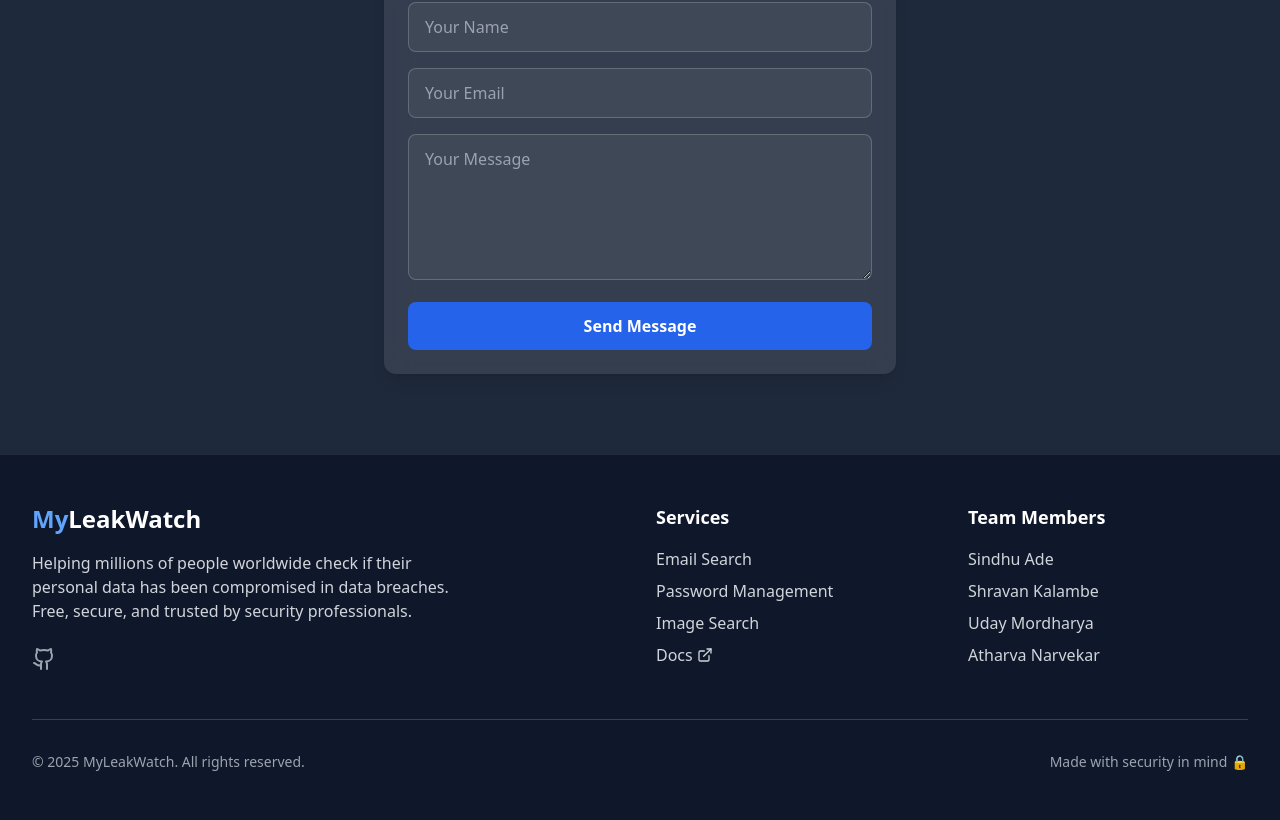
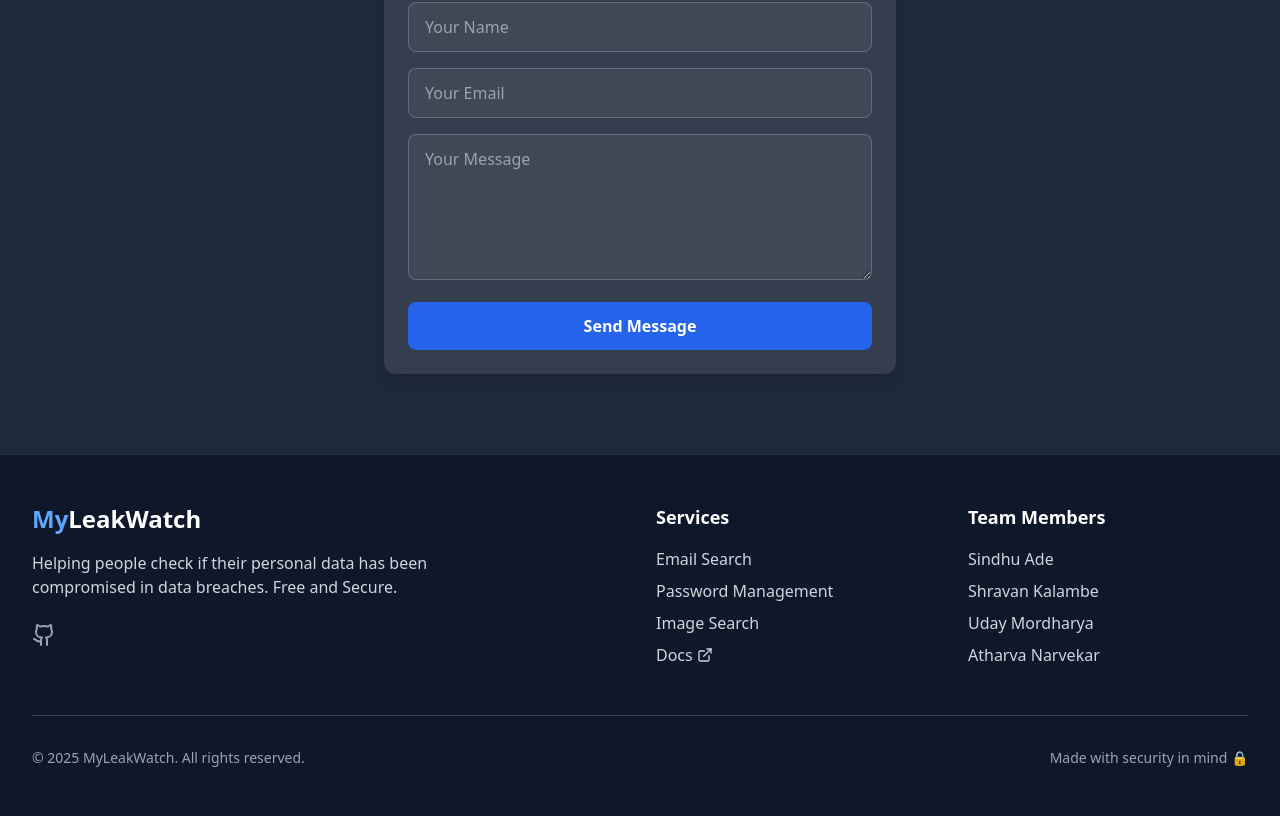
Before and after one commit to Virus2hell/MyLeakWatch, a React (Vite) app in the folder my-app/: page / in a window 1280 px wide. Shown: the part 3300-4120 px from the top of the page. Built offline with nearby package versions, Linux system fonts and the light colour scheme.

Commit message:
updated footer

```diff
--- a/my-app/src/components/Footer.tsx
+++ b/my-app/src/components/Footer.tsx
@@ -33,8 +33,8 @@
               <span className="text-blue-400">My</span>LeakWatch
             </div>
             <p className="text-gray-300 mb-6 max-w-md">
-              Helping millions of people worldwide check if their personal data has been
-              compromised in data breaches. Free, secure, and trusted by security professionals.
+              Helping people check if their personal data has been
+              compromised in data breaches. Free and Secure.
             </p>
             <div className="flex space-x-4">
               <a href="https://github.com/Virus2hell/MyLeakWatch" className="text-gray-400 hover:text-white transition-colors" target="_blank" rel="noreferrer">
```
